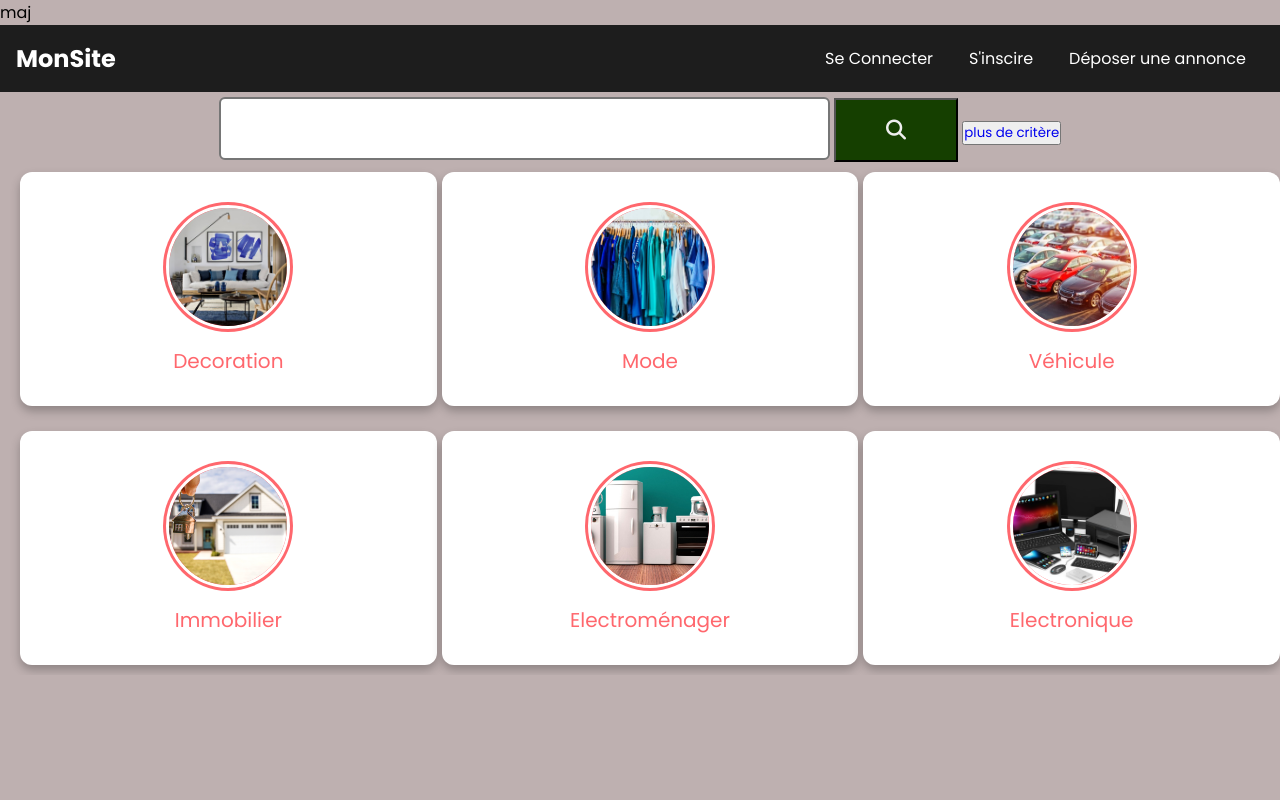
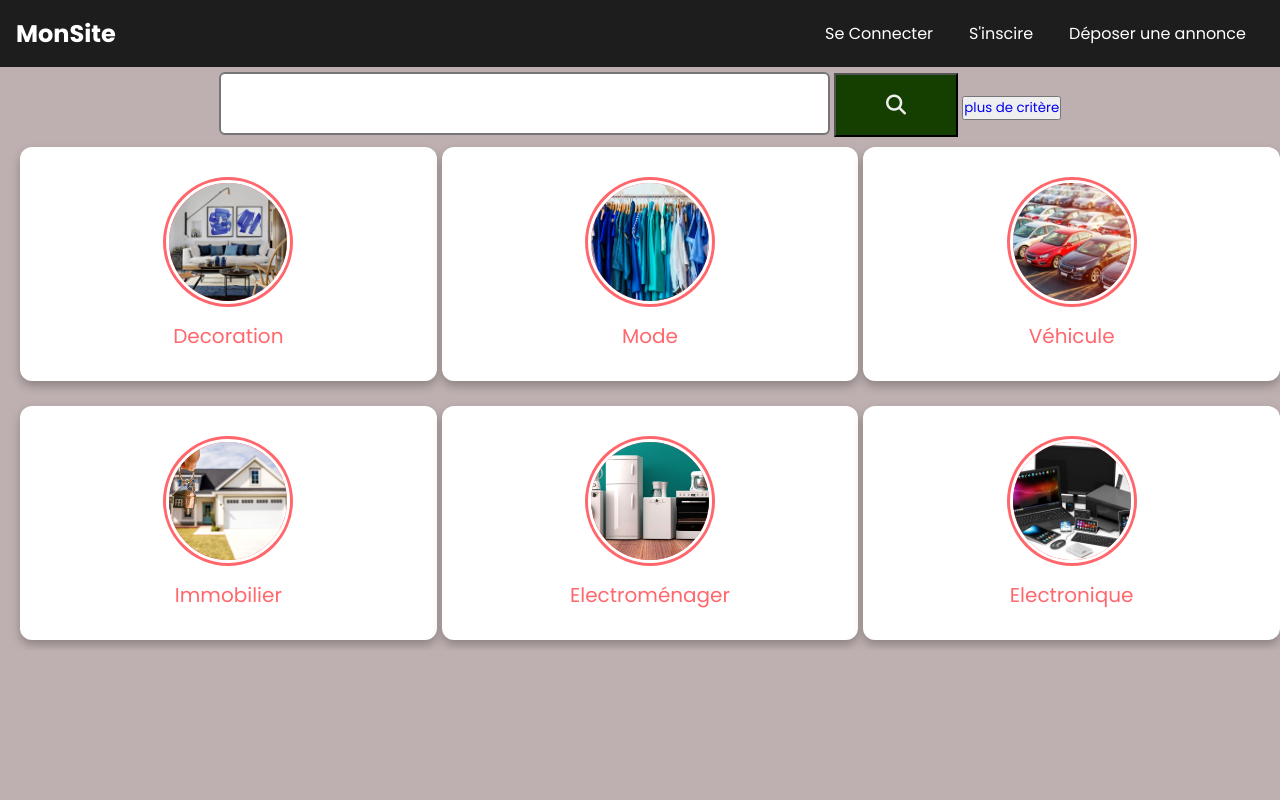
Before and after one commit to 41M3Dev/MonSiteAnnonce, a PHP site: page / in a window 1280 px wide. Run offline with PHP 8.4, Linux system fonts and the light colour scheme; some libraries are stand-ins or nearby versions.

Commit message:
Update index.php

```diff
--- a/index.php
+++ b/index.php
@@ -1,5 +1,4 @@
 <!DOCTYPE html>
-maj
 <?php
     // Connexion et choix de la base de données
     require_once 'config/config.php';
```
